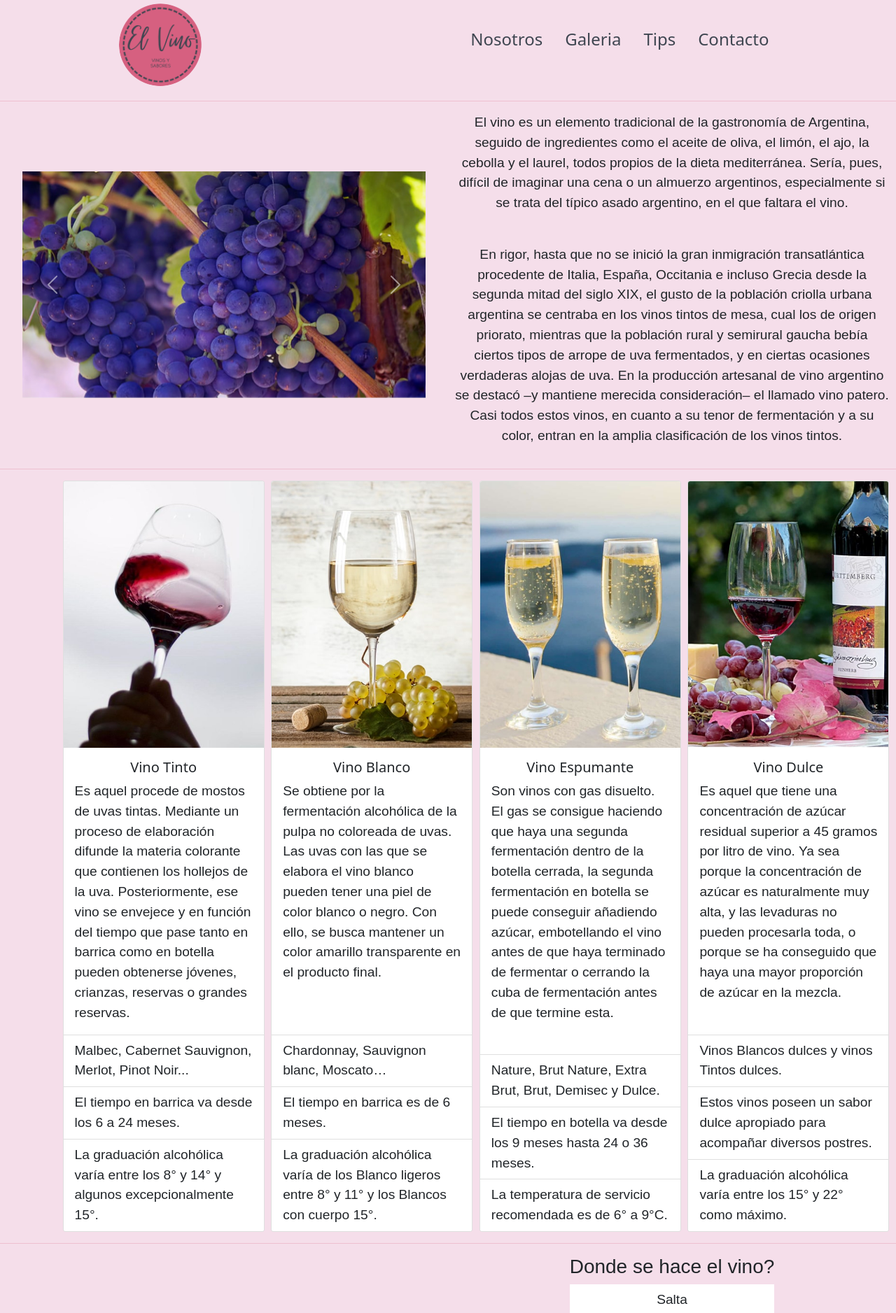
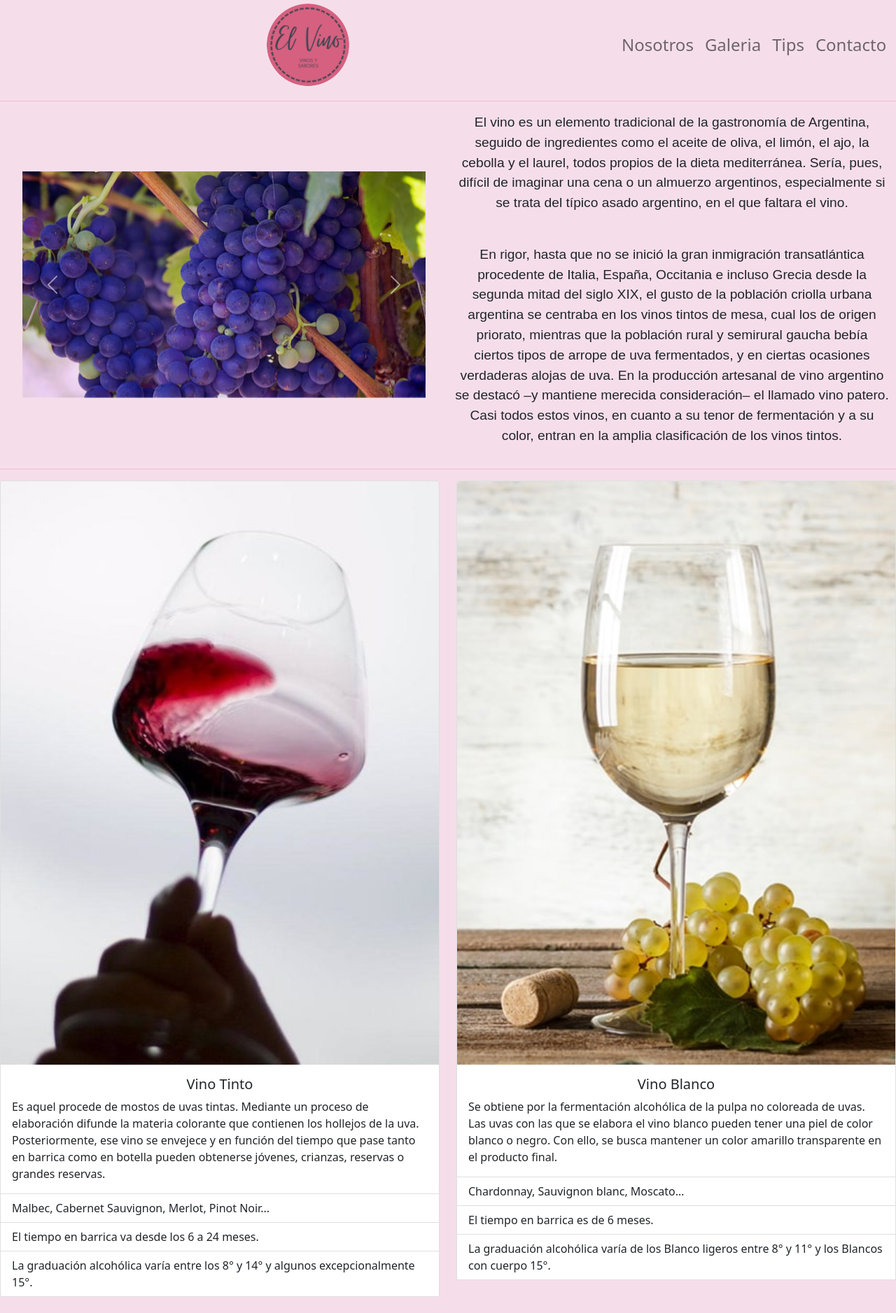
Before and after one commit to martin-bongio/martin-bongio.github.io, a plain HTML site: page index.html in a window 1280 px wide. Shown: the top 1877 px of the page at 70% size. Drawn offline with nearby package versions, Linux system fonts and the light colour scheme.

Commit message:
modificacion de nav y tipos de vinos

```diff
--- a/index.html
+++ b/index.html
@@ -17,12 +17,20 @@
 </head>
 <body class="colorFond">
     <header class="gradientNav">
-        <div class="logoCon">
+        <div class="logoCon container-fluid">
             <a href="index.html"><img src="./img/logo1.png" alt="El Vino"></a>
         </div>
-        <div>
-            <nav class="navBar">
-                <ul class="lista">
+        <div class="navbar navbar-expand-lg navbar-light " id="navbarNav">
+                <button class="navbar-toggler" type="button" data-bs-toggle="offcanvas" data-bs-target="#offcanvasNavbar" aria-controls="offcanvasNavbar">
+                    <span class="navbar-toggler-icon"></span>
+                </button>
+            <nav class="offcanvas offcanvas-end" tabindex="-1" id="offcanvasNavbar" aria-labelledby="offcanvasNavbarLabel">
+                <div class="offcanvas-header">
+                    <h5 class="offcanvas-title" id="offcanvasNavbarLabel">Menu</h5>
+                    <button type="button" class="btn-close text-reset" data-bs-dismiss="offcanvas" aria-label="Close"></button>
+                </div>
+                <div class="offcanvas-body ">
+                <ul class="navbar-nav justify-content-end flex-grow-1 pe-3 lista">
                     <li class="nav-item">
                         <a class="nav-link" href="nosotros.html">Nosotros</a>
                     </li>
@@ -36,13 +44,14 @@
                         <a class="nav-link" href="contacto.html">Contacto</a>
                     </li>
                 </ul>
+            </div>
             </nav>
         </div>
     </header>
     <hr class="hr">
     <main>
         <Section>
-            <article id="historia" class="contArticulo">
+            <article id="historia" class="contArticulo media">
                 <div id="carouselExampleFade" class="w-90 carousel slide carousel-fade" data-bs-ride="carousel">
                     <div class="carousel-inner">
                         <div class="carousel-item active">
@@ -71,59 +80,69 @@
                 </div>
             </article>
             <hr class="hr">
-            <article class="contArticulo2">
-                <div class="card c1" style="width: 18rem;">
+            <article class="contArticulo3 media2">
+                <div class="row row-cols-1 row-cols-md-2 g-4">
+                    <div class="col">
+                        <div class="card">
                             <img src="./img/vinotinto.jpg" class="card-img-top" alt="Vino Tinto">
                             <div class="card-body">
                                 <h5 class="card-title text-center">Vino Tinto</h5>
-                        <p class="card-text sizeLetra">Es aquel procede de mostos de uvas tintas. Mediante un proceso de elaboración difunde la materia colorante que contienen los hollejos de la uva. Posteriormente, ese vino se envejece y en función del tiempo que pase tanto en barrica como en botella pueden obtenerse jóvenes, crianzas, reservas o grandes reservas.</p>
+                                <p class="card-text">Es aquel procede de mostos de uvas tintas. Mediante un proceso de elaboración difunde la materia colorante que contienen los hollejos de la uva. Posteriormente, ese vino se envejece y en función del tiempo que pase tanto en barrica como en botella pueden obtenerse jóvenes, crianzas, reservas o grandes reservas.</p>
                             </div>
-                    <ul class="list-group list-group-flush sizeLetra">
+                            <ul class="list-group list-group-flush ">
                                 <li class="list-group-item">Malbec, Cabernet Sauvignon, Merlot, Pinot Noir...</li>
                                 <li class="list-group-item">El tiempo en barrica va desde los 6 a 24 meses.</li>
                                 <li class="list-group-item">La graduación alcohólica varía entre los 8° y 14° y algunos excepcionalmente 15°.</li>
                             </ul>
                         </div>
-                <div class="card c2" style="width: 18rem;">
+                    </div>
+                    <div class="col">
+                        <div class="card">
                             <img src="./img/blanco.jpg" class="card-img-top" alt="Vino blanco">
                             <div class="card-body">
                                 <h5 class="card-title text-center">Vino Blanco</h5>
-                        <p class="card-text sizeLetra">Se obtiene por la fermentación alcohólica de la pulpa no coloreada de uvas. Las uvas con las que se elabora el vino blanco pueden tener una piel de color blanco o negro. Con ello, se  busca mantener un color amarillo transparente en el producto final.</p>
+                                <p class="card-text ">Se obtiene por la fermentación alcohólica de la pulpa no coloreada de uvas. Las uvas con las que se elabora el vino blanco pueden tener una piel de color blanco o negro. Con ello, se  busca mantener un color amarillo transparente en el producto final.</p>
                             </div>
-                    <ul class="list-group list-group-flush sizeLetra">
+                            <ul class="list-group list-group-flush ">
                                 <li class="list-group-item">Chardonnay, Sauvignon blanc, Moscato…</li>
                                 <li class="list-group-item">El tiempo en barrica es de 6 meses.</li>
                                 <li class="list-group-item">La graduación alcohólica varía de los Blanco ligeros entre 8° y 11° y los Blancos con cuerpo 15°.</li>
                             </ul>
                         </div>
-                <div class="card c3" style="width: 18rem;">
+                    </div>
+                    <div class="col">
+                        <div class="card">
                             <img src="./img/espumante.jpg" class="card-img-top" alt="Vino Espumante">
                         <div class="card-body">
                             <h5 class="card-title text-center">Vino Espumante</h5>
-                        <p class="card-text sizeLetra">Son vinos con gas disuelto. El gas se consigue haciendo que haya una segunda fermentación dentro de la botella cerrada, la segunda fermentación en botella se puede conseguir añadiendo azúcar, embotellando el vino antes de que haya terminado de fermentar o cerrando la cuba de fermentación antes de que termine esta.
+                            <p class="card-text ">Son vinos con gas disuelto. El gas se consigue haciendo que haya una segunda fermentación dentro de la botella cerrada, la segunda fermentación en botella se puede conseguir añadiendo azúcar, embotellando el vino antes de que haya terminado de fermentar o cerrando la cuba de fermentación antes de que termine esta.
                             </p>
                         </div>
-                    <ul class="list-group list-group-flush sizeLetra">
+                        <ul class="list-group list-group-flush ">
                             <li class="list-group-item">Nature, Brut Nature, Extra Brut, Brut, Demisec y Dulce.</li>
                             <li class="list-group-item">El tiempo en botella va desde los 9 meses hasta 24 o 36 meses.</li>
                             <li class="list-group-item">La temperatura de servicio recomendada es de 6° a 9°C.</li>
                         </ul>
                         </div>
-                <div class="card c4" style="width: 18rem;">
+                    </div>
+                    <div class="col">
+                        <div class="card">
                             <img src="./img/dulce.jpg" class="card-img-top" alt="Vino Dulce">
                         <div class="card-body">
                             <h5 class="card-title text-center">Vino Dulce</h5>
-                        <p class="card-text sizeLetra">Es aquel que tiene una concentración de azúcar residual superior a 45 gramos por litro de vino. Ya sea porque la concentración de azúcar es naturalmente muy alta, y las levaduras no pueden procesarla toda, o porque se ha conseguido que haya una mayor proporción de azúcar en la mezcla.</p>
+                            <p class="card-text ">Es aquel que tiene una concentración de azúcar residual superior a 45 gramos por litro de vino. Ya sea porque la concentración de azúcar es naturalmente muy alta, y las levaduras no pueden procesarla toda, o porque se ha conseguido que haya una mayor proporción de azúcar en la mezcla.</p>
                         </div>
-                    <ul class="list-group list-group-flush sizeLetra">
+                        <ul class="list-group list-group-flush ">
                             <li class="list-group-item">Vinos Blancos dulces y vinos Tintos dulces.</li>
                             <li class="list-group-item">Estos vinos poseen un sabor dulce apropiado para acompañar diversos postres.</li>
                             <li class="list-group-item">La graduación alcohólica varía entre los 15° y 22° como máximo.</li>
                         </ul>
                         </div>
+                    </div>
+                </div>
             </article>
     <hr class="hr">
-            <article class="contArticulo">
+            <article class="contArticulo media">
                 <div>
                     <img src="./img/mapavino-2.jpg" alt="Mapa de Vinos"  class="w-50 img">
                 </div>
```
Also changed, not shown: contacto.html (+14 -5 lines), galeria.html (+14 -5 lines), nosotros.html (+15 -6 lines), tips.html (+14 -5 lines). Lines whose indentation alone changed are shown as unchanged.
